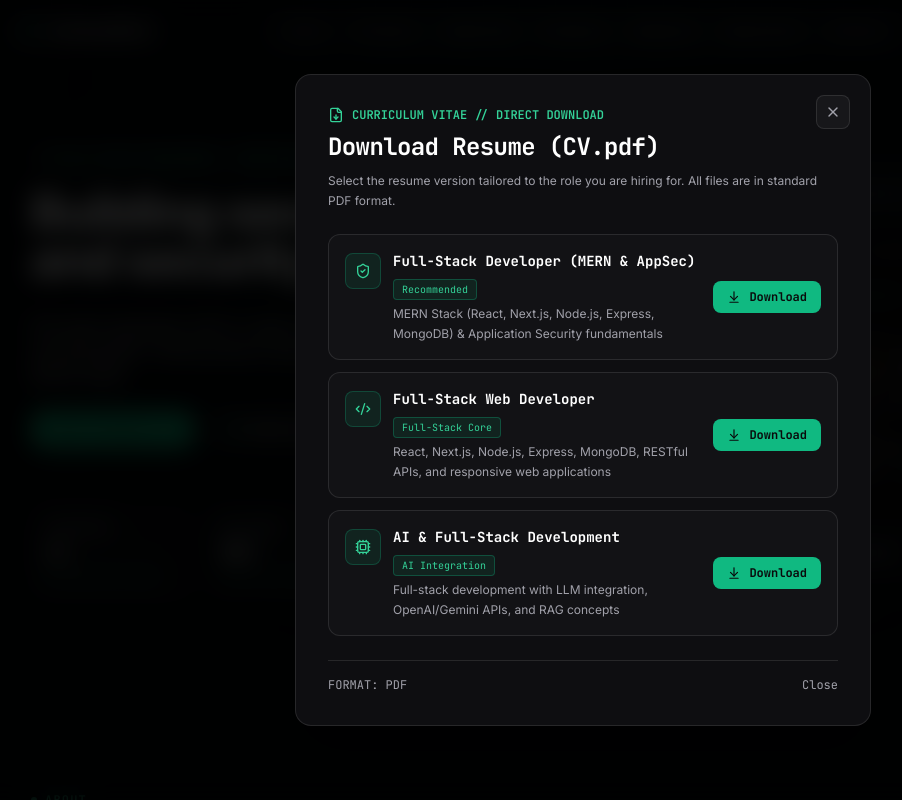
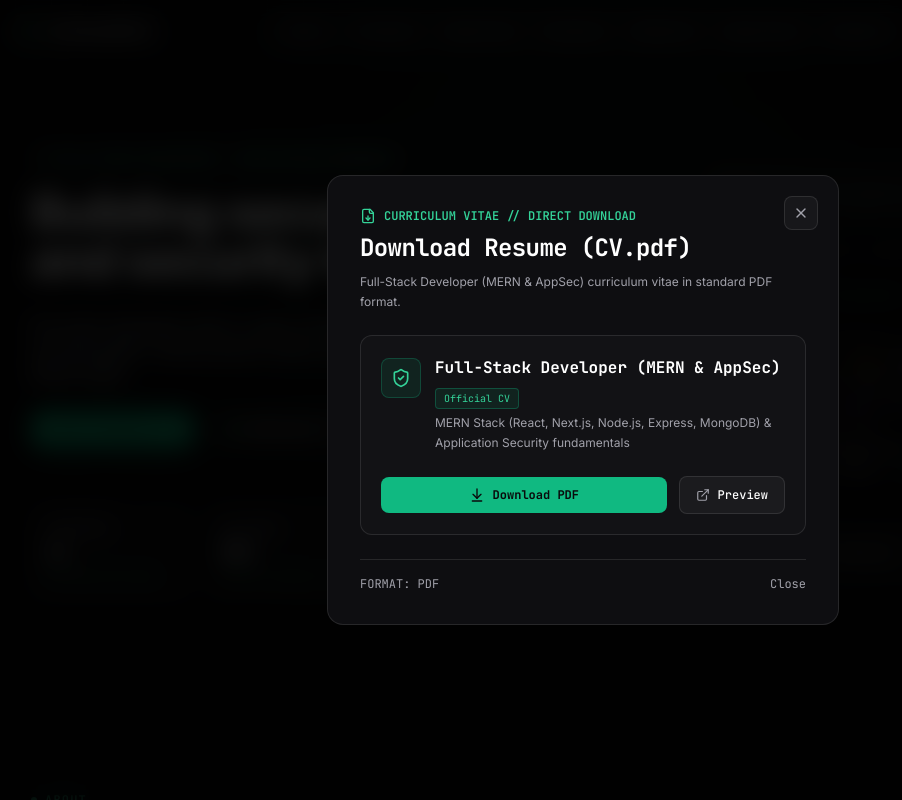
Before and after one commit to Chinmaya0011/chinmaya00111, a Next.js app: page / in a window 1280 px wide. Both pictures are taken after a click on the button "CV". Shown: the top 800 px of the page, without its empty margins (57-959 px from the left). Built offline with nearby package versions, Linux system fonts and the light colour scheme.

Commit message:
fix: prevent initial auto-scroll to center and set single MERN & AppSec resume

```diff
--- a/app/page.js
+++ b/app/page.js
@@ -13,7 +13,7 @@ import Footer from "@/components/Footer";
 
 export default function Home() {
   return (
-    <div className="min-h-screen bg-[#03070A] text-[#F0F6FC] selection:bg-emerald-500/25 selection:text-white">
+    <div className="min-h-screen bg-[#0A0A0B] text-[#F4F4F5] selection:bg-emerald-500/25 selection:text-white">
       <Navbar />
       <main className="relative">
         <Hero />
--- a/components/InteractiveTerminal.js
+++ b/components/InteractiveTerminal.js
@@ -8,8 +8,9 @@ import { fadeInUp, defaultViewport, buttonMotionProps } from "@/lib/motion";
 export default function InteractiveTerminal() {
   const [copiedIndex, setCopiedIndex] = useState(null);
   const [inputVal, setInputVal] = useState("");
-  const terminalEndRef = useRef(null);
+  const terminalBodyRef = useRef(null);
   const inputRef = useRef(null);
+  const isFirstRender = useRef(true);
 
   const commandDatabase = {
     whoami: "chinmay",
@@ -51,8 +52,12 @@ Semgrep & Automated Pipeline Scanning`,
   const [history, setHistory] = useState(defaultHistory);
 
   useEffect(() => {
-    if (terminalEndRef.current) {
-      terminalEndRef.current.scrollIntoView({ behavior: "smooth" });
+    if (isFirstRender.current) {
+      isFirstRender.current = false;
+      return;
+    }
+    if (terminalBodyRef.current) {
+      terminalBodyRef.current.scrollTop = terminalBodyRef.current.scrollHeight;
     }
   }, [history]);
 
@@ -185,6 +190,7 @@ Semgrep & Automated Pipeline Scanning`,
 
           {/* Terminal Body */}
           <div
+            ref={terminalBodyRef}
             onClick={() => inputRef.current?.focus()}
             className="p-4 sm:p-5 max-h-[380px] overflow-y-auto space-y-3 cursor-text text-zinc-200"
           >
@@ -235,8 +241,6 @@ Semgrep & Automated Pipeline Scanning`,
               />
               <span className="w-2 h-4 bg-emerald-400 animate-pulse inline-block" />
             </form>
-
-            <div ref={terminalEndRef} />
           </div>
 
         </motion.div>
--- a/components/ResumeModal.js
+++ b/components/ResumeModal.js
@@ -1,38 +1,22 @@
 "use client";
 
-import { X, FileDown, ShieldCheck, Cpu, Code2, ArrowDownToLine } from "lucide-react";
+import { X, FileDown, ShieldCheck, ArrowDownToLine, ExternalLink } from "lucide-react";
 import { motion } from "framer-motion";
 import { buttonMotionProps } from "@/lib/motion";
 
 export default function ResumeModal({ isOpen, onClose }) {
   if (!isOpen) return null;
 
-  const resumeVersions = [
-    {
+  const resume = {
     title: "Full-Stack Developer (MERN & AppSec)",
     focus: "MERN Stack (React, Next.js, Node.js, Express, MongoDB) & Application Security fundamentals",
     file: "/resumes/Chinmaya_AppSec_Resume.pdf",
-      badge: "Recommended",
+    badge: "Official CV",
     badgeColor: "bg-emerald-500/10 text-emerald-400 border-emerald-500/30",
     icon: ShieldCheck
-    },
-    {
-      title: "Full-Stack Web Developer",
-      focus: "React, Next.js, Node.js, Express, MongoDB, RESTful APIs, and responsive web applications",
-      file: "/resumes/Chinmaya_AI_FullStack_Resume.pdf",
-      badge: "Full-Stack Core",
-      badgeColor: "bg-emerald-500/10 text-emerald-400 border-emerald-500/30",
-      icon: Code2
-    },
-    {
-      title: "AI & Full-Stack Development",
-      focus: "Full-stack development with LLM integration, OpenAI/Gemini APIs, and RAG concepts",
-      file: "/resumes/Chinmaya_AI_AppSec_Resume.pdf",
-      badge: "AI Integration",
-      badgeColor: "bg-emerald-500/10 text-emerald-400 border-emerald-500/30",
-      icon: Cpu
-    }
-  ];
+  };
+
+  const Icon = resume.icon;
 
   return (
     <div
@@ -40,7 +24,7 @@ export default function ResumeModal({ isOpen, onClose }) {
       onClick={onClose}
     >
       <div
-        className="relative w-full max-w-xl bg-[#0E0E11] border border-white/10 rounded-2xl shadow-2xl p-6 md:p-8"
+        className="relative w-full max-w-lg bg-[#0E0E11] border border-white/10 rounded-2xl shadow-2xl p-6 md:p-8"
         onClick={(e) => e.stopPropagation()}
       >
         {/* Close Button */}
@@ -63,49 +47,53 @@ export default function ResumeModal({ isOpen, onClose }) {
         </h3>
 
         <p className="text-xs text-zinc-400 mb-6 leading-relaxed font-sans">
-          Select the resume version tailored to the role you are hiring for. All files are in standard PDF format.
+          Full-Stack Developer (MERN & AppSec) curriculum vitae in standard PDF format.
         </p>
 
-        {/* Versions List */}
-        <div className="space-y-3 mb-6">
-          {resumeVersions.map((res, idx) => {
-            const Icon = res.icon;
-            return (
-              <div
-                key={idx}
-                className="p-4 rounded-xl bg-white/[0.02] border border-white/10 hover:border-emerald-500/30 transition-colors flex flex-col sm:flex-row sm:items-center justify-between gap-4"
-              >
-                <div className="flex items-start gap-3">
-                  <div className="w-9 h-9 rounded-lg bg-emerald-500/10 border border-emerald-500/25 flex items-center justify-center text-emerald-400 shrink-0 mt-0.5">
-                    <Icon className="w-4 h-4" />
+        {/* Single Resume Card */}
+        <div className="p-5 rounded-xl bg-white/[0.02] border border-white/10 hover:border-emerald-500/30 transition-colors mb-6">
+          <div className="flex items-start gap-3.5 mb-4">
+            <div className="w-10 h-10 rounded-lg bg-emerald-500/10 border border-emerald-500/25 flex items-center justify-center text-emerald-400 shrink-0 mt-0.5">
+              <Icon className="w-5 h-5" />
             </div>
             <div>
               <div className="flex items-center gap-2 flex-wrap mb-1">
-                      <h4 className="text-sm font-bold text-white font-mono">
-                        {res.title}
+                <h4 className="text-base font-bold text-white font-mono">
+                  {resume.title}
                 </h4>
-                      <span className={`px-2 py-0.5 rounded text-[10px] font-mono border ${res.badgeColor}`}>
-                        {res.badge}
+                <span className={`px-2 py-0.5 rounded text-[10px] font-mono border ${resume.badgeColor}`}>
+                  {resume.badge}
                 </span>
               </div>
               <p className="text-xs text-zinc-400 leading-relaxed font-sans">
-                      {res.focus}
+                {resume.focus}
               </p>
             </div>
           </div>
 
+          {/* Action Buttons */}
+          <div className="flex items-center gap-3 pt-2">
             <motion.a
               {...buttonMotionProps}
-                  href={res.file}
-                  download
-                  className="px-3.5 py-2 rounded-lg bg-emerald-500 hover:bg-emerald-400 text-[#0A0A0B] text-xs font-mono font-bold transition-colors flex items-center justify-center gap-2 shrink-0 self-start sm:self-center"
+              href={resume.file}
+              download="Chinmaya_MERN_AppSec_Resume.pdf"
+              className="flex-1 px-4 py-2.5 rounded-lg bg-emerald-500 hover:bg-emerald-400 text-[#0A0A0B] text-xs font-mono font-bold transition-colors flex items-center justify-center gap-2"
             >
-                  <ArrowDownToLine className="w-3.5 h-3.5" />
-                  <span>Download</span>
+              <ArrowDownToLine className="w-4 h-4" />
+              <span>Download PDF</span>
+            </motion.a>
+
+            <motion.a
+              {...buttonMotionProps}
+              href={resume.file}
+              target="_blank"
+              rel="noopener noreferrer"
+              className="px-4 py-2.5 rounded-lg bg-white/[0.04] hover:bg-white/[0.08] border border-white/10 text-white text-xs font-mono font-medium transition-colors flex items-center justify-center gap-2"
+            >
+              <ExternalLink className="w-3.5 h-3.5 text-zinc-400" />
+              <span>Preview</span>
             </motion.a>
           </div>
-            );
-          })}
         </div>
 
         {/* Footer */}
--- a/data/portfolioData.js
+++ b/data/portfolioData.js
@@ -14,8 +14,10 @@ export const personalInfo = {
     github: "https://github.com/chinmaya0011",
     linkedin: "https://www.linkedin.com/in/chinmaya00111/",
     portfolio: "https://chinmayakumarmishra.sbs",
-    email: "mailto:imchinu17@gmail.com"
+    email: "mailto:imchinu17@gmail.com",
+    resume: "/resumes/Chinmaya_AppSec_Resume.pdf"
   },
+  resumeTitle: "Full-Stack Developer (MERN & AppSec)",
   heroIntro:
     "Full-stack developer with 4+ years of experience in React, Next.js, Node.js, and MongoDB. I build products where security is part of the design, not an afterthought.",
   heroStats: [
```
Also changed, not shown: 1 other file (tests, documents, lock files or other folders). Lines whose indentation alone changed are shown as unchanged.
